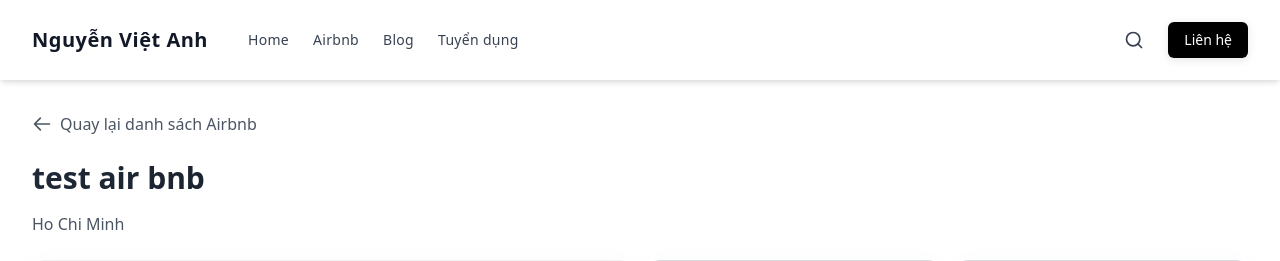
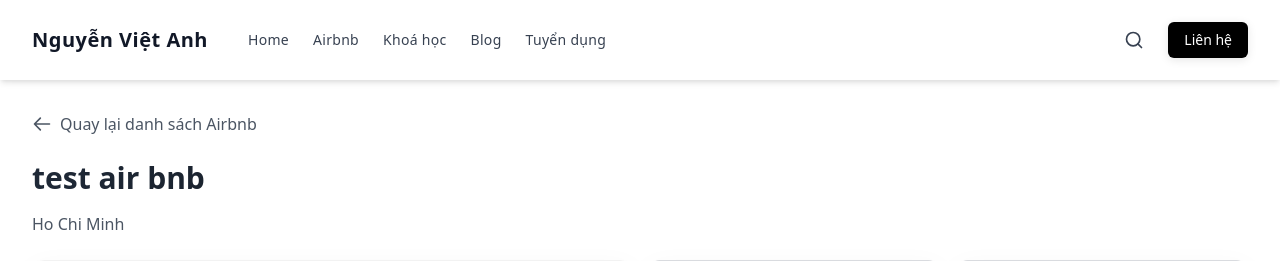
Before and after one commit to weteach-dev-khanh/airnbn, a Django app: a page that uses core/templates/core/partials/navbar.html in a window 1280 px wide. Shown: the top 261 px of the page. Run offline with Django 5.2, Linux system fonts and the light colour scheme; data comes from the database, SQL or seed files in the repository; parts of the project's set-up code (start-up, migrations or seed data) failed here and were passed over; some libraries are stand-ins or nearby versions.

Commit message:
Revert "update navbar"
This reverts commit 0c0d73268c6350993ede5f6f0ea9ac4821bbf4c5.

```diff
--- a/core/templates/core/partials/navbar.html
+++ b/core/templates/core/partials/navbar.html
@@ -25,7 +25,11 @@
                            style="letter-spacing: 0.3px;">
                             Airbnb
                         </a>
-
+                        <a href="{% url 'core:courses' %}"
+                           class="nav-link text-sm font-medium transition-all text-white hover:text-gray-200"
+                           style="letter-spacing: 0.3px;">
+                            Khoá học
+                        </a>
                         <a href="{% url 'core:blog' %}"
                            class="nav-link text-sm font-medium transition-all text-white hover:text-gray-200"
                            style="letter-spacing: 0.3px;">
```
